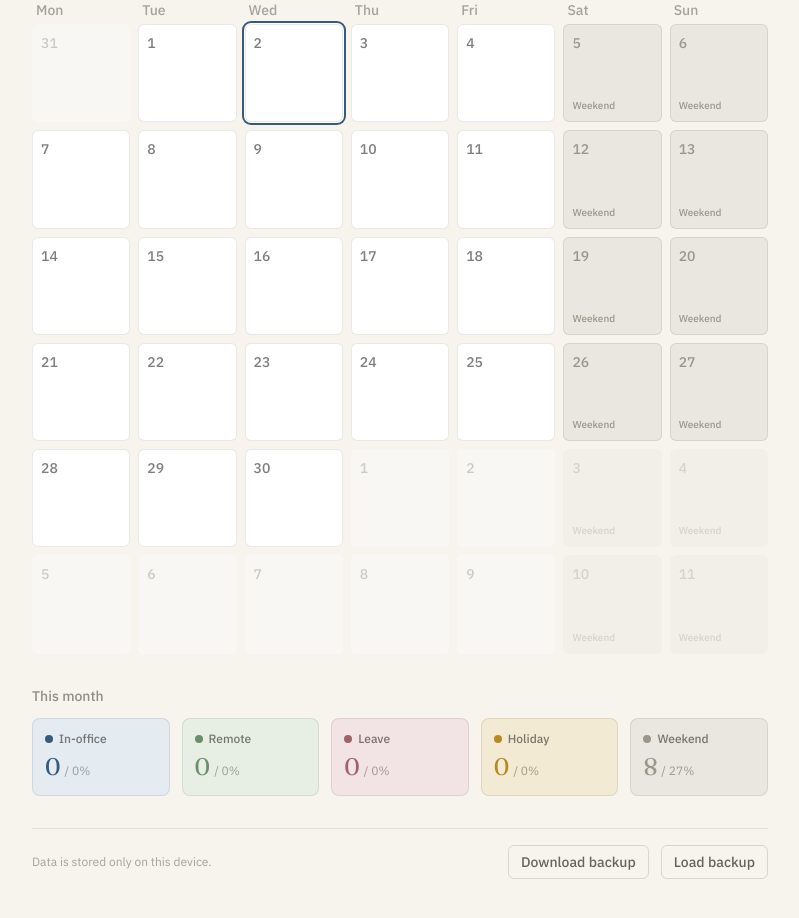
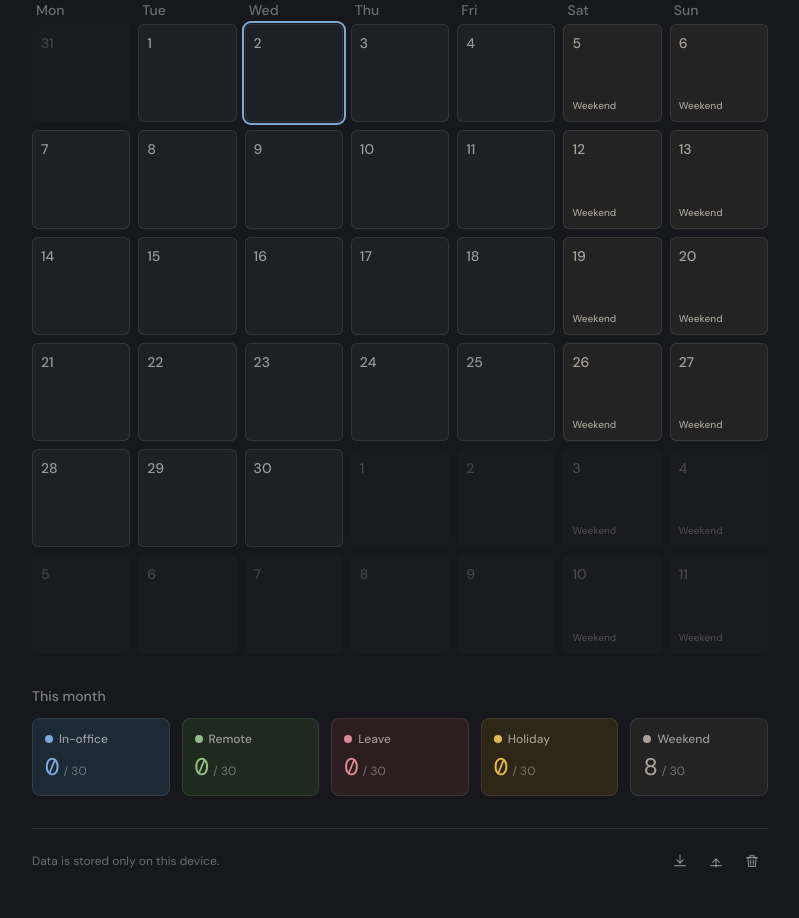
Before and after one commit to navaneeth2024/in-office, a React (Vite) app: page / in a window 1280 px wide. Shown: the part 160-1078 px from the top of the page, without its empty margins (240-1039 px from the left). Built offline with nearby package versions, Linux system fonts and the light colour scheme.

Commit message:
feat: update theme colors, add clear data functionality, and enhance UI components

```diff
--- a/index.html
+++ b/index.html
@@ -3,12 +3,13 @@
   <head>
     <meta charset="UTF-8" />
     <meta name="viewport" content="width=device-width, initial-scale=1, viewport-fit=cover" />
-    <meta name="theme-color" content="#355C7D" />
+    <meta name="theme-color" content="#16181C" />
+    <meta name="color-scheme" content="dark" />
     <link rel="manifest" href="/in-office/manifest.json" />
     <link rel="preconnect" href="https://fonts.googleapis.com" />
     <link rel="preconnect" href="https://fonts.gstatic.com" crossorigin />
     <link
-      href="https://fonts.googleapis.com/css2?family=Fraunces:opsz,wght@9..144,400;9..144,500;9..144,600&family=IBM+Plex+Sans:wght@400;500;600&display=swap"
+      href="https://fonts.googleapis.com/css2?family=DM+Mono:wght@400;500&family=DM+Sans:wght@400;500;600&display=swap"
       rel="stylesheet"
     />
     <title>In-Office</title>
--- a/src/App.jsx
+++ b/src/App.jsx
@@ -11,7 +11,7 @@ export default function App() {
   const [year, setYear] = useState(today.getFullYear())
   const [monthIndex, setMonthIndex] = useState(today.getMonth())
 
-  const { days, setStatus, monthStats, allDays, importAll } = useMonthData(year, monthIndex)
+  const { days, setStatus, monthStats, allDays, importAll, clearAll } = useMonthData(year, monthIndex)
 
   function shiftMonth(delta) {
     const next = new Date(year, monthIndex + delta, 1)
@@ -65,7 +65,7 @@ export default function App() {
 
       <div className="mt-8 flex items-center justify-between border-t border-ink/10 pt-4">
         <p className="text-xs text-ink/40">Data is stored only on this device.</p>
-        <BackupControls allDays={allDays} onImport={importAll} />
+        <BackupControls allDays={allDays} onImport={importAll} onClearAll={clearAll} />
       </div>
     </div>
   )
--- a/src/components/BackupControls.jsx
+++ b/src/components/BackupControls.jsx
@@ -1,7 +1,39 @@
 import { useRef, useState } from 'react'
 import { exportBackup, importBackup } from '../utils/exportImport.js'
 
-export default function BackupControls({ allDays, onImport }) {
+function DownloadIcon() {
+  return (
+    <svg width="16" height="16" viewBox="0 0 24 24" fill="none" stroke="currentColor" strokeWidth="1.75" strokeLinecap="round" strokeLinejoin="round">
+      <path d="M12 3v12" />
+      <path d="M7 10l5 5 5-5" />
+      <path d="M4 19h16" />
+    </svg>
+  )
+}
+
+function UploadIcon() {
+  return (
+    <svg width="16" height="16" viewBox="0 0 24 24" fill="none" stroke="currentColor" strokeWidth="1.75" strokeLinecap="round" strokeLinejoin="round">
+      <path d="M12 21V9" />
+      <path d="M7 14l5-5 5 5" />
+      <path d="M4 19h16" />
+    </svg>
+  )
+}
+
+function TrashIcon() {
+  return (
+    <svg width="16" height="16" viewBox="0 0 24 24" fill="none" stroke="currentColor" strokeWidth="1.75" strokeLinecap="round" strokeLinejoin="round">
+      <path d="M4 7h16" />
+      <path d="M9 7V4h6v3" />
+      <path d="M6 7l1 13h10l1-13" />
+      <path d="M10 11v6" />
+      <path d="M14 11v6" />
+    </svg>
+  )
+}
+
+export default function BackupControls({ allDays, onImport, onClearAll }) {
   const fileInputRef = useRef(null)
   const [message, setMessage] = useState(null)
 
@@ -20,19 +52,41 @@ export default function BackupControls({ allDays, onImport }) {
     }
   }
 
+  function handleClear() {
+    const confirmed = window.confirm(
+      'Clear all saved data on this device? This cannot be undone. Consider downloading a backup first.',
+    )
+    if (!confirmed) return
+    onClearAll()
+    setMessage({ type: 'ok', text: 'Storage cleared.' })
+    setTimeout(() => setMessage(null), 4000)
+  }
+
   return (
-    <div className="flex items-center gap-3">
+    <div className="flex items-center gap-1">
       <button
         onClick={() => exportBackup(allDays)}
-        className="rounded-md border border-ink/15 px-3 py-1.5 text-sm font-medium text-ink/70 transition-colors hover:bg-ink/5"
+        title="Download backup"
+        aria-label="Download backup"
+        className="rounded-md p-2 text-ink/50 transition-colors hover:bg-ink/10 hover:text-ink"
       >
-        Download backup
+        <DownloadIcon />
       </button>
       <button
         onClick={() => fileInputRef.current?.click()}
-        className="rounded-md border border-ink/15 px-3 py-1.5 text-sm font-medium text-ink/70 transition-colors hover:bg-ink/5"
+        title="Load backup"
+        aria-label="Load backup"
+        className="rounded-md p-2 text-ink/50 transition-colors hover:bg-ink/10 hover:text-ink"
       >
-        Load backup
+        <UploadIcon />
+      </button>
+      <button
+        onClick={handleClear}
+        title="Clear saved data"
+        aria-label="Clear saved data"
+        className="rounded-md p-2 text-ink/50 transition-colors hover:bg-leave/20 hover:text-leave"
+      >
+        <TrashIcon />
       </button>
       <input
         ref={fileInputRef}
@@ -42,7 +96,7 @@ export default function BackupControls({ allDays, onImport }) {
         onChange={handleFileChange}
       />
       {message && (
-        <span className={`text-sm ${message.type === 'ok' ? 'text-remote' : 'text-leave'}`}>
+        <span className={`ml-1 text-xs ${message.type === 'ok' ? 'text-remote' : 'text-leave'}`}>
           {message.text}
         </span>
       )}
--- a/src/components/DayCell.jsx
+++ b/src/components/DayCell.jsx
@@ -32,8 +32,8 @@ export default function DayCell({ day, onSetStatus }) {
         aria-expanded={open}
         className={`flex aspect-square w-full flex-col items-start justify-between rounded-md border p-1.5 text-left transition-colors sm:p-2 ${
           day.inCurrentMonth ? 'border-ink/10' : 'border-transparent opacity-35'
-        } ${classes ? classes.bg : 'bg-white hover:bg-ink/5'} ${
-          day.isToday ? 'ring-2 ring-office ring-offset-1' : ''
+        } ${classes ? classes.bg : 'bg-panel hover:bg-ink/10'} ${
+          day.isToday ? 'ring-2 ring-office ring-offset-1 ring-offset-paper' : ''
         }`}
       >
         <span className={`text-xs font-medium sm:text-sm ${classes ? classes.text : 'text-ink/60'}`}>
--- a/src/components/StatsSummary.jsx
+++ b/src/components/StatsSummary.jsx
@@ -7,7 +7,6 @@ export default function StatsSummary({ stats }) {
         const type = STATUS_TYPES[key]
         const classes = STATUS_CLASSES[key]
         const count = stats.counts[key]
-        const pct = stats.totalDays ? Math.round((count / stats.totalDays) * 100) : 0
         return (
           <div key={key} className={`rounded-lg border border-ink/10 p-3 ${classes.bg}`}>
             <div className="flex items-center gap-1.5">
@@ -16,7 +15,7 @@ export default function StatsSummary({ stats }) {
             </div>
             <p className={`mt-1 font-display text-2xl ${classes.text}`}>
               {count}
-              <span className="ml-1 text-xs font-body font-normal text-ink/40">/ {pct}%</span>
+              <span className="ml-1 text-xs font-body font-normal text-ink/40">/ {stats.totalDays}</span>
             </p>
           </div>
         )
--- a/src/components/StatusPicker.jsx
+++ b/src/components/StatusPicker.jsx
@@ -3,7 +3,7 @@ import { STATUS_TYPES, STATUS_ORDER, STATUS_CLASSES } from '../utils/statusTypes
 export default function StatusPicker({ dateLabel, currentStatus, onSelect, onClear, onClose }) {
   return (
     <div
-      className="absolute z-20 mt-1 w-48 rounded-lg border border-ink/10 bg-white p-2 shadow-lg"
+      className="absolute z-20 mt-1 w-48 rounded-lg border border-ink/10 bg-panel p-2 shadow-lg shadow-black/40"
       role="menu"
     >
       <p className="px-2 pb-2 pt-1 text-sm font-medium text-ink/70">{dateLabel}</p>
--- a/src/hooks/useMonthData.js
+++ b/src/hooks/useMonthData.js
@@ -1,6 +1,6 @@
 import { useCallback, useMemo, useState } from 'react'
 import { buildMonthGrid } from '../utils/dateHelpers.js'
-import { loadAllDays, setDayStatus as persistDayStatus, replaceAllDays } from '../utils/storage.js'
+import { loadAllDays, setDayStatus as persistDayStatus, replaceAllDays, clearAllDays } from '../utils/storage.js'
 import { effectiveStatus, STATUS_ORDER } from '../utils/statusTypes.js'
 
 export function useMonthData(year, monthIndex) {
@@ -28,6 +28,11 @@ export function useMonthData(year, monthIndex) {
     setAllDays({ ...updated })
   }, [])
 
+  const clearAll = useCallback(() => {
+    const updated = clearAllDays()
+    setAllDays({ ...updated })
+  }, [])
+
   const monthStats = useMemo(() => {
     const counts = Object.fromEntries(STATUS_ORDER.map((s) => [s, 0]))
     let planned = 0
@@ -41,5 +46,5 @@ export function useMonthData(year, monthIndex) {
     return { counts, planned, totalDays: days.filter((d) => d.inCurrentMonth).length }
   }, [days])
 
-  return { days, setStatus, monthStats, allDays, importAll }
+  return { days, setStatus, monthStats, allDays, importAll, clearAll }
 }
--- a/src/index.css
+++ b/src/index.css
@@ -1,6 +1,10 @@
 @tailwind base;
 @tailwind components;
 @tailwind utilities;
+
+html {
+  color-scheme: dark;
+}
 
 body {
   @apply bg-paper text-ink font-body;
--- a/src/utils/storage.js
+++ b/src/utils/storage.js
@@ -32,3 +32,8 @@ export function replaceAllDays(data) {
   saveAllDays(data)
   return data
 }
+
+export function clearAllDays() {
+  localStorage.removeItem(STORAGE_KEY)
+  return {}
+}
--- a/tailwind.config.js
+++ b/tailwind.config.js
@@ -4,17 +4,18 @@ export default {
   theme: {
     extend: {
       fontFamily: {
-        display: ['"Fraunces"', 'serif'],
-        body: ['"IBM Plex Sans"', 'sans-serif'],
+        display: ['"DM Mono"', 'monospace'],
+        body: ['"DM Sans"', 'sans-serif'],
       },
       colors: {
-        paper: '#F7F4EE',
-        ink: '#2A2723',
-        office: { DEFAULT: '#355C7D', bg: '#E4EBF1' },
-        remote: { DEFAULT: '#6C8E68', bg: '#E7EFE4' },
-        leave: { DEFAULT: '#A0616A', bg: '#F2E3E4' },
-        holiday: { DEFAULT: '#B8891F', bg: '#F3EAD3' },
-        weekend: { DEFAULT: '#9C958A', bg: '#EAE7E0' },
+        paper: '#16181C',
+        panel: '#1D2126',
+        ink: '#ECEAE6',
+        office: { DEFAULT: '#7DA6D9', bg: '#1D2A36' },
+        remote: { DEFAULT: '#8FBF85', bg: '#1E2A1D' },
+        leave: { DEFAULT: '#D98B94', bg: '#2C1E20' },
+        holiday: { DEFAULT: '#E0B84D', bg: '#2E2617' },
+        weekend: { DEFAULT: '#A8A29A', bg: '#232323' },
       },
     },
   },
```
Also changed, not shown: public/manifest.json.
